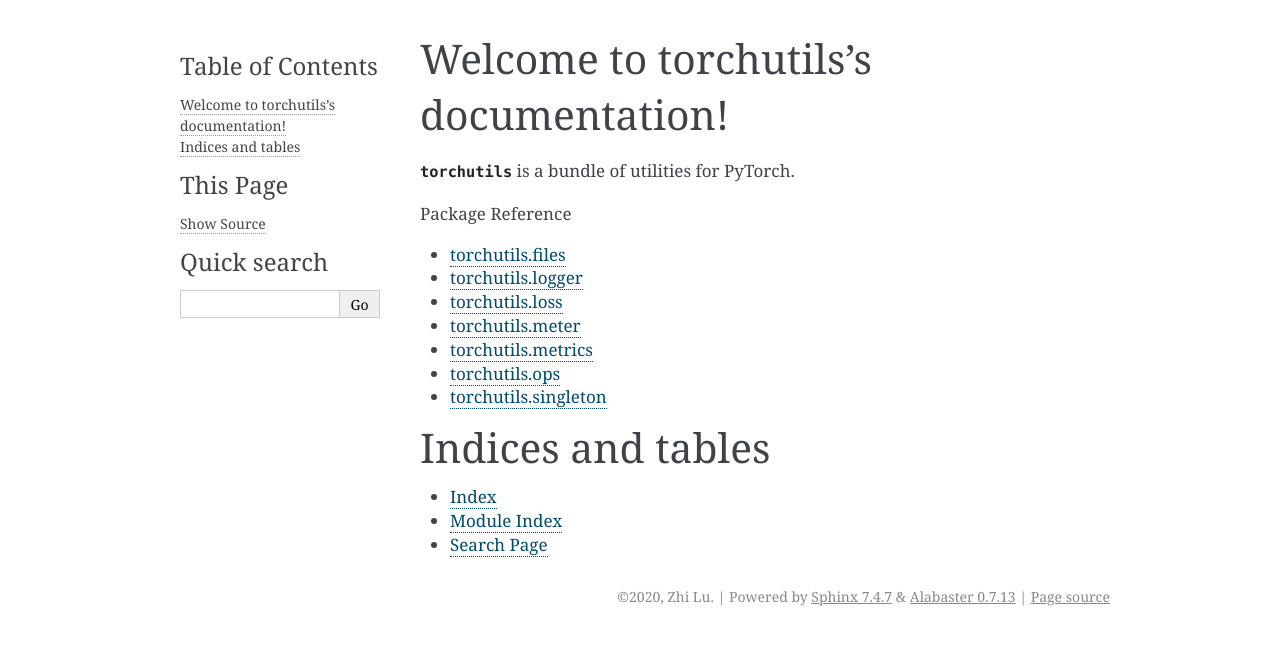
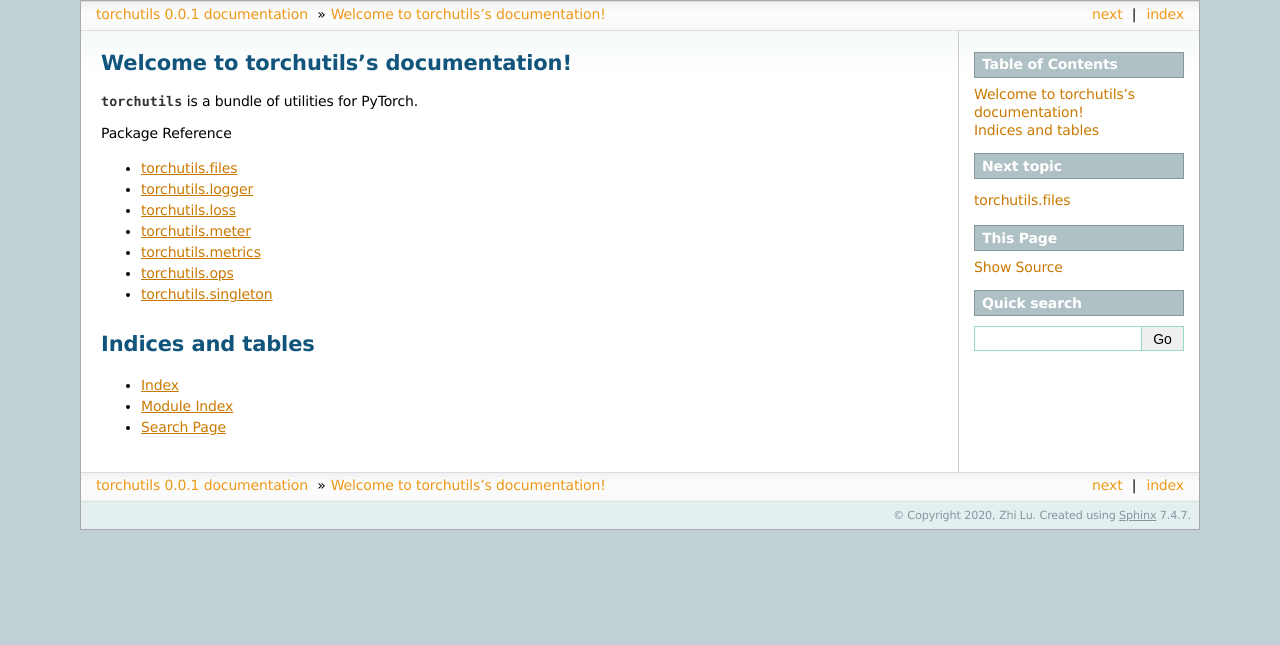
Before and after one commit to lzcn/torchutils, a Sphinx documentation site: the page built from docs/source/index.rst, in a window 1280 px wide. Shown: the top 645 px of the page. Built offline with Sphinx 7.4.7, drawn with Linux system fonts in a browser that asks for light colours.

Commit message:
conf: 1. add github-pages extension 2. change theme to sphinxdoc 3. add pillow intersphinx

```diff
--- a/docs/source/conf.py
+++ b/docs/source/conf.py
@@ -40,6 +40,7 @@
     "sphinx.ext.mathjax",
     "sphinx.ext.napoleon",
     "sphinx.ext.viewcode",
+    "sphinx.ext.githubpages",
 ]
 
 # Add any paths that contain templates here, relative to this directory.
@@ -56,7 +57,7 @@
 # The theme to use for HTML and HTML Help pages.  See the documentation for
 # a list of builtin themes.
 #
-html_theme = "alabaster"
+html_theme = "sphinxdoc"
 
 # Add any paths that contain custom static files (such as style sheets) here,
 # relative to this directory. They are copied after the builtin static files,
@@ -68,6 +69,7 @@
 
 # Example configuration for intersphinx: refer to the Python standard library.
 intersphinx_mapping = {
+    "pillow": ("https://pillow.readthedocs.io/en/stable", None),
     "python": ("https://docs.python.org/3", None),
     "numpy": ("http://docs.scipy.org/doc/numpy/", None),
     "ignite": ("https://pytorch.org/ignite/master", None),
```
